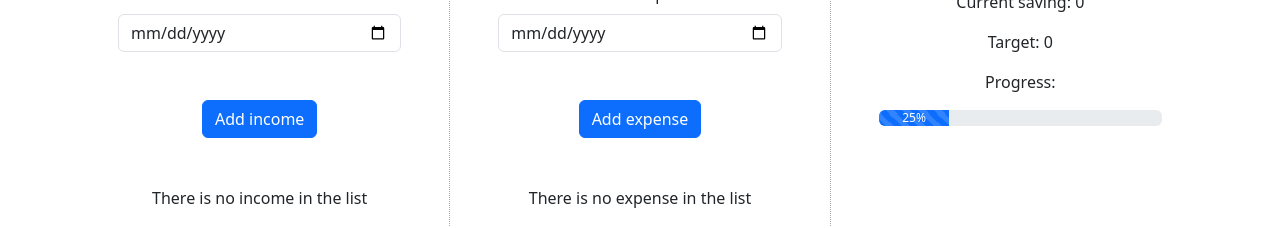
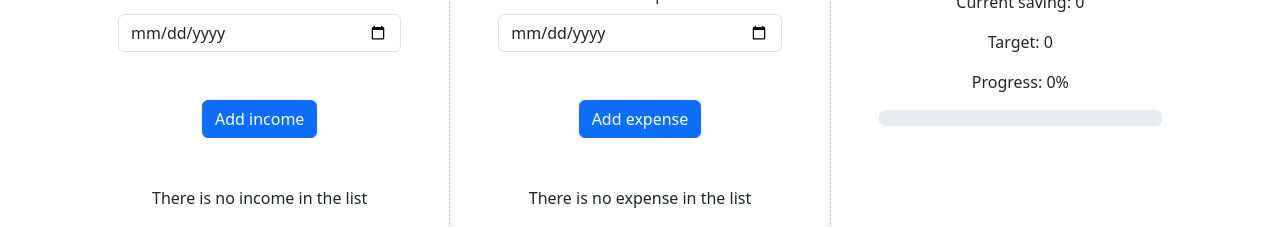
Before and after one commit to billymohajeri/react-budget-app, a React (Vite) app: page / in a window 1280 px wide. Shown: the part 428-656 px from the top of the page. Built offline with nearby package versions, Linux system fonts and the light colour scheme.

Commit message:
Add progress bar

```diff
--- a/src/components/Target.tsx
+++ b/src/components/Target.tsx
@@ -15,6 +15,8 @@ const Target = (props: TargetProps) => {
     event.preventDefault();
     setTarget(0);
   };
+
+  const progress = target ? (props.transferToSavingAmount / target) * 100 : 0;
 
   return (
     <>
@@ -45,20 +47,20 @@ const Target = (props: TargetProps) => {
       </form>
       <p className="mt-5">Current saving: {props.transferToSavingAmount}</p>
       <p className="mt-2">Target: {target}</p>
-      <p className="mt-0">Progress:</p>
+      <p className="mt-0">Progress: {progress.toFixed(0)}%</p>
       <div
         className="progress"
         role="progressbar"
-        aria-label="Example with label"
-        aria-valuenow={100}
+        aria-label="Savings progress"
+        aria-valuenow={progress}
         aria-valuemin={0}
-        aria-valuemax={target}
+        aria-valuemax={100}
       >
         <div
           className="progress-bar progress-bar-striped progress-bar-animated"
-          style={{ width: "25%" }}
+          style={{ width: `${progress}%` }}
         >
-          25%
+          {progress.toFixed(0)}%
         </div>
       </div>
     </>
--- a/src/components/Transfer.tsx
+++ b/src/components/Transfer.tsx
@@ -15,8 +15,8 @@ const Transfer = (props: TransferProps) => {
 
   const handleTransferAmountSubmit = (event: FormEvent) => {
     event.preventDefault();
-    props.onGetTransferToSavingAmount(100);
-    // setTransferAmount(0);
+    props.onGetTransferToSavingAmount(transferAmount);
+    setTransferAmount(0);
   };
 
   return (
@@ -35,8 +35,10 @@ const Transfer = (props: TransferProps) => {
             type="number"
             id="transferAmount"
             name="transferAmount"
+            value={transferAmount}
+            onChange={handleTransferAmountChange}
             className="form-control"
-            aria-label="Amount (to the nearest dollar)"
+            aria-label="Amount (to the nearest euro)"
             min={0}
           />
           <span className="input-group-text">.00</span>
```
